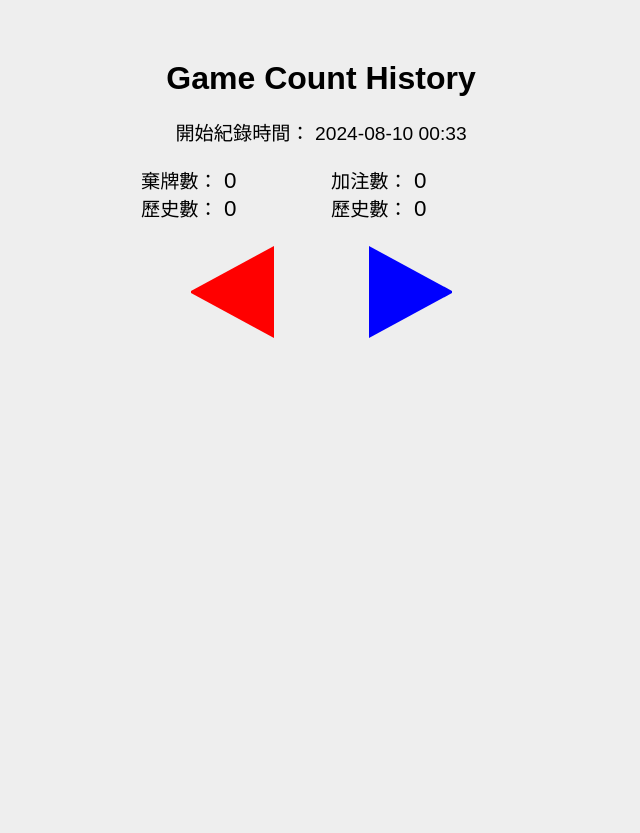
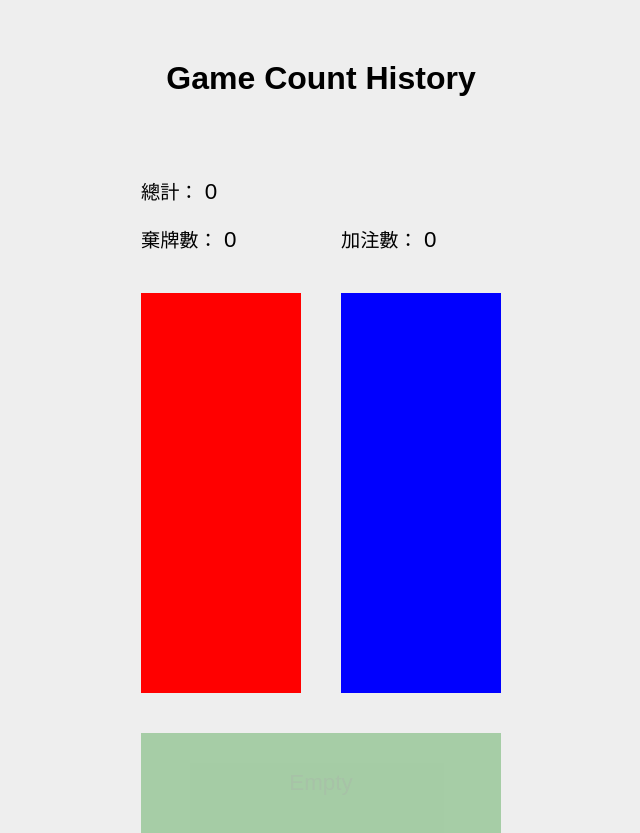
Before and after one commit to qw050123/tacogame, a plain HTML site: page index.html in a window 1280 px wide. Shown: the whole page, without its empty margins (319-959 px from the left). Before the commit the page ends 800 px from the top, so only its background shows below. Drawn offline with Linux system fonts and the light colour scheme.

Commit message:
feature: remove cookie and add total and back

```diff
--- a/index.html
+++ b/index.html
@@ -20,15 +20,18 @@
     width: 360px;
     margin: 60px auto 0;
   }
-  .start-time {
-    text-align: center;
-    font-size: 1.2rem;
+  .total-count {
+    font-size: 1.4rem;
+    margin-top: 80px;
     margin-bottom: 20px;
+    .label {
+      font-size: 1.2rem;
+    }
   }
   .flex-container {
     display: flex;
     justify-content: space-between;
-    gap: 20px;
+    gap: 40px;
   }
   .flex-item {
     flex: 1;
@@ -40,45 +43,51 @@
   .button-container {
     margin-top: 40px;
     text-align: center;
-    height: 60px;
     display: flex;
     align-items: center;
     justify-content: center;
   }
   .button {
-    width: 0;
-    height: 0;
-    border-top: 45px solid transparent;
-    border-bottom: 45px solid transparent;
-    background-color: transparent;
+    width: 100%;
+    height: 400px;
     cursor: pointer;
+    border: none;
   }
   .give-up .button {
-    border-right: 83px solid red;
-    border-left: none;
+    background-color: red;
   }
   .persist-in .button {
-    border-left: 83px solid blue;
-    border-right: none;
+    background-color: blue;
+  }
+  .back-container {
+    margin-top: 40px;
+    button {
+      width: 100%;
+      height: 100px;
+      cursor: pointer;
+      border: none;
+      background-color: green;
+      font-size: 1.4rem;
+    }
+  }
+  button:disabled {
+    opacity: 0.3;
+    cursor: not-allowed;
   }
 </style>
 <body>
   <main class="container">
     <h1>Game Count History</h1>
     <section>
-      <div class="start-time">
-        <span class="label">開始紀錄時間：</span>
-        <span class="time"></span>
+      <div class="total-count">
+        <span class="label">總計：</span>
+        <span class="count">0</span>
       </div>
       <div class="flex-container">
         <div class="flex-item">
           <div class="give-up">
             <div class="count-container now">
               <span class="label">棄牌數：</span>
-              <span class="count">0</span>
-            </div>
-            <div class="count-container history">
-              <span class="label">歷史數：</span>
               <span class="count">0</span>
             </div>
             <div class="button-container">
@@ -92,92 +101,69 @@
               <span class="label">加注數：</span>
               <span class="count">0</span>
             </div>
-            <div class="count-container history">
-              <span class="label">歷史數：</span>
-              <span class="count">0</span>
-            </div>
             <div class="button-container">
               <button class="button" type="button"></button>
             </div>
           </div>
         </div>
       </div>
+      <div class="back-container">
+        <button class="back-button" type="button" disabled="disabled">Empty</button>
+      </div>
     </section>
   </main>
   <script>
-  function setCookie(name, value) {
-    const expires = new Date(Date.now() + 365 * 24 * 60 * 60 * 1000).toUTCString();
-    document.cookie = `${name}=${value}; expires=${expires}; path=/`;
-  }
 
-  function getCookie(name) {
-    const cookies = document.cookie.split(';');
-    for (let cookie of cookies) {
-      const [cookieName, cookieValue] = cookie.trim().split('=');
-      if (cookieName === name) {
-        return cookieValue;
-      }
-    }
-    return null;
-  }
-
-  function updateCookie(name, value) {
-    setCookie(name, value); // 設置 cookie
-  }
   let giveUp = 0;
   let persistIn = 0;
-  let historyGiveUp = 0;
-  let historyPersistIn = 0;
-  // 遊戲數值初始化
-  function initializeGameData() {
-    let startTime = getCookie('startTime');
-    if (!startTime) {
-      startTime = Date.now();
-      setCookie('startTime', startTime);
-      updateGameData('giveUp');
-      updateGameData('persistIn');
-    }
-    const date = new Date(parseInt(startTime));
-    const utc8Date = new Date(date.getTime() + (8 * 60 * 60 * 1000));
-
-    const formattedTime = utc8Date.toISOString().slice(0, 16).replace('T', ' ');
-    document.querySelector('.start-time .time').innerText = formattedTime;
-
-    historyGiveUp = getCookie('giveUp') || 0;
-    historyPersistIn = getCookie('persistIn') || 0;
-    document.querySelector('.give-up .history .count').innerText = historyGiveUp;
-    document.querySelector('.persist-in .history .count').innerText = historyPersistIn;
-
-    return { startTime };
-  }
-
+  let actionList = [];
   function updateGameData(type) {
     if (type === 'giveUp') {
       document.querySelector('.give-up .now .count').innerText = giveUp;
-      document.querySelector('.give-up .history .count').innerText = historyGiveUp;
-      updateCookie('giveUp', historyGiveUp);
+      document.querySelector('.total-count .count').innerText = parseInt(giveUp) + parseInt(persistIn);
     } else if (type === 'persistIn') {
       document.querySelector('.persist-in .now .count').innerText = persistIn;
-      document.querySelector('.persist-in .history .count').innerText = historyPersistIn;
-      updateCookie('persistIn', historyPersistIn);
+      document.querySelector('.total-count .count').innerText = parseInt(giveUp) + parseInt(persistIn);
     }
   }
 
   // 使用示例
   window.addEventListener('load', () => {
-    const { startTime } = initializeGameData();
 
     // 更新游戏数据的示例
     document.querySelector('.give-up .button').addEventListener('click', () => {
+      document.querySelector('.back-button').disabled = false;
       giveUp = parseInt(giveUp) + 1;
-      historyGiveUp = parseInt(historyGiveUp) + 1;
+      actionList.push('giveUp');
+      document.querySelector('.back-button').innerText = 'Back giveUp';
       updateGameData('giveUp');
     });
 
     document.querySelector('.persist-in .button').addEventListener('click', () => {
+      document.querySelector('.back-button').disabled = false;
       persistIn = parseInt(persistIn) + 1;
-      historyPersistIn = parseInt(historyPersistIn) + 1;
+      actionList.push('persistIn');
+      document.querySelector('.back-button').innerText = 'Back persistIn';
       updateGameData('persistIn');
+    });
+
+    document.querySelector('.back-button').addEventListener('click', () => {
+      if (actionList.length > 0) {
+        // if actionList[0] == giveUp
+        if (actionList[0] === 'giveUp') {
+          giveUp = parseInt(giveUp) - 1;
+        } else if (actionList[0] === 'persistIn') {
+          persistIn = parseInt(persistIn) - 1;
+        }
+        updateGameData(actionList[0]);
+        actionList.shift();
+        if (actionList.length === 0) {
+          document.querySelector('.back-button').disabled = true;
+          document.querySelector('.back-button').innerText = 'Empty';
+        } else {
+          document.querySelector('.back-button').innerText = 'Back ' + actionList[0];
+        }
+      }
     });
   });
   </script>
```
